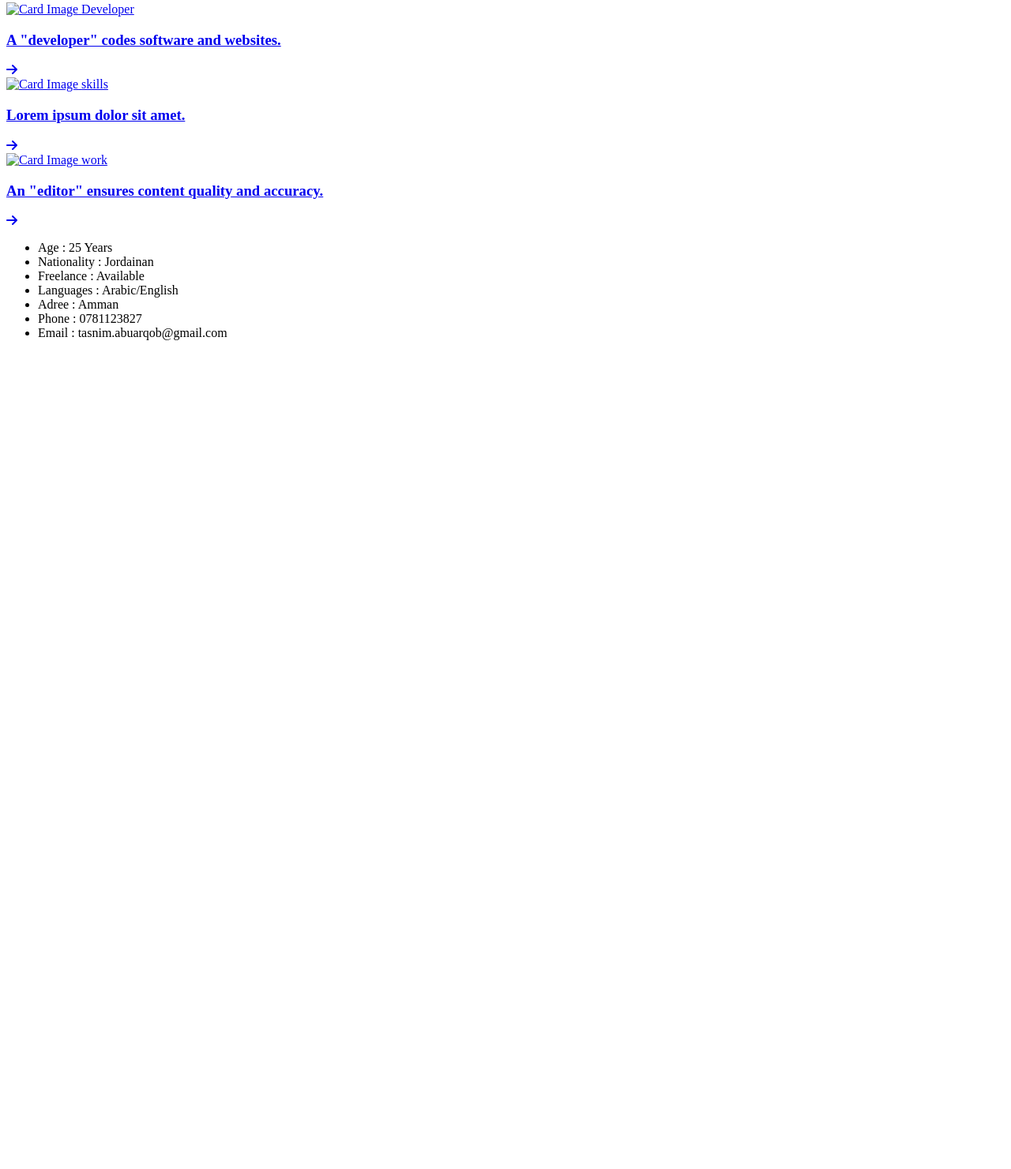
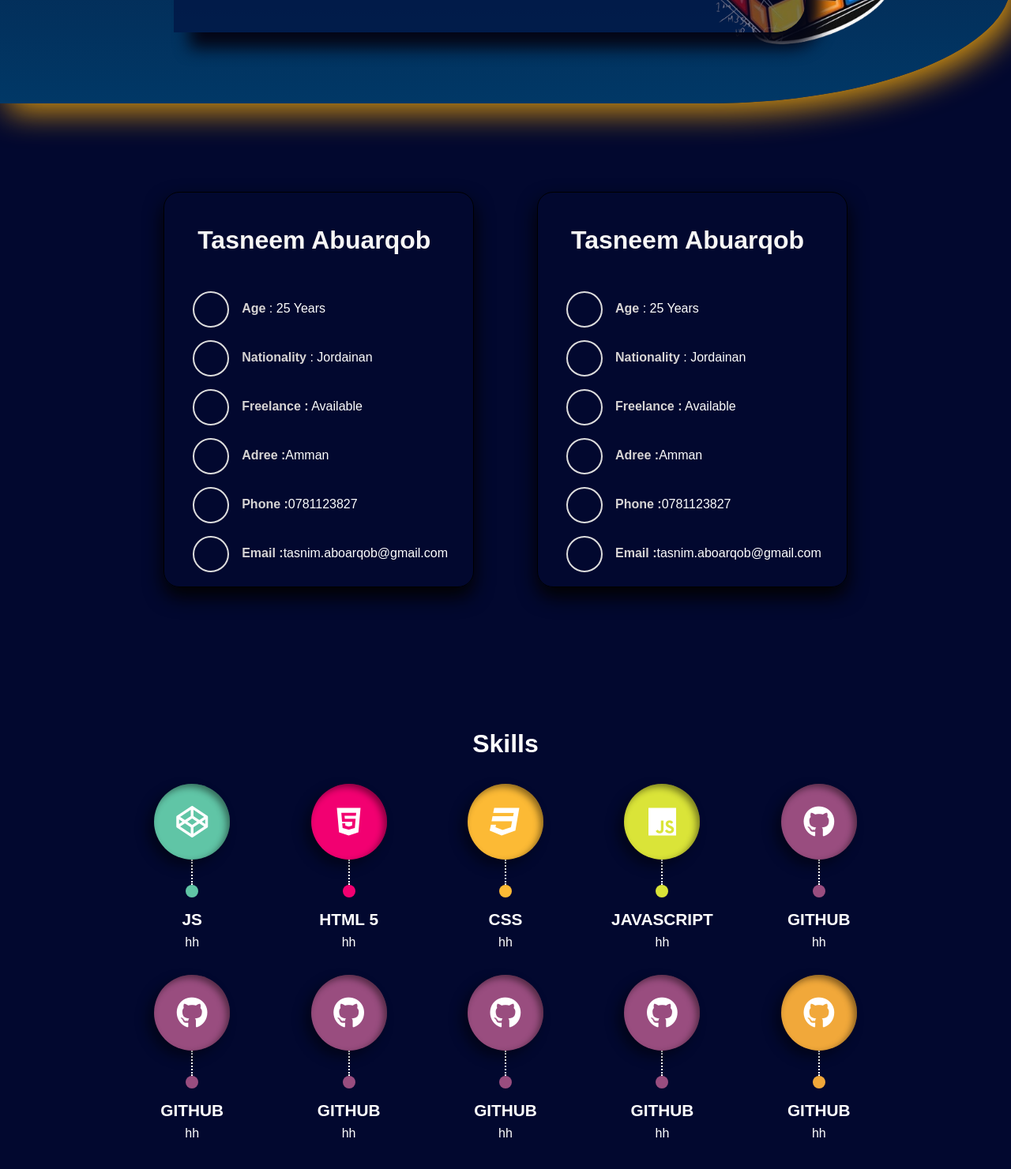
Before and after one commit to TasnimZaid/1stproject, a plain HTML site: page index.html in a window 1280 px wide. Shown: the part 379-1860 px from the top of the page at 79% size. Before the commit the page ends 826 px from the top, so only its background shows below. Drawn offline with nearby package versions, Linux system fonts and the light colour scheme.

Commit message:
without real inf

```diff
--- a/index.html
+++ b/index.html
@@ -6,7 +6,7 @@
     <link rel="stylesheet" href="https://cdnjs.cloudflare.com/ajax/libs/font-awesome/6.2.1/css/all.min.css"
     integrity="sha512-MV7K8+y+gLIBoVD59lQIYicR65iaqukzvf/nwasF0nqhPay5w/9lJmVM2hMDcnK1OnMGCdVK+iQrJ7lzPJQd1w=="
      crossorigin="anonymous" referrerpolicy="no-referrer" />
-     <link rel="stylesheet" href="Untitled-2.css">
+     <link rel="stylesheet" href="stylesheet.css">
     <title>Document</title>
 
 
@@ -86,12 +86,163 @@
 <br>
 <br>
 
+
+
+<div class="containerlist">
+
+<!--List-->
+
+<div class="listinf">
+
+<strong class="listname">Tasneem Abuarqob</strong>
+<br>
+
+<ol >
+  <li class="listc" >
+    <strong>Age </strong> : 25 Years
+  </li>
+  <br>
+  <li class="listc">
+    <strong>Nationality </strong> : Jordainan
+
+  </li>
+  <br>
+  <li class="listc">
+    <strong>Freelance :</strong> Available
+
+  </li>
+  <br>
+  <li class="listc">
+    <strong> Adree :</strong>Amman
+
+  </li>
+  <br>
+
+  <li class="listc">
+    <strong> Phone :</strong>0781123827
+
+  </li>
+  <br>
+  <li class="listc">
+    <strong> Email :</strong>tasnim.aboarqob@gmail.com
+
+  </li>
+</ol>
+</div>
+<!--List 2-->
+
+<div class="listinf">
+
+    <strong class="listname">Tasneem Abuarqob</strong>
+    <br>
+
+    <ol >
+      <li class="listc" >
+        <strong>Age </strong> : 25 Years
+      </li>
+      <br>
+      <li class="listc">
+        <strong>Nationality </strong> : Jordainan
+
+      </li>
+      <br>
+      <li class="listc">
+        <strong>Freelance :</strong> Available
+
+      </li>
+      <br>
+      <li class="listc">
+        <strong> Adree :</strong>Amman
+
+      </li>
+      <br>
+
+      <li class="listc">
+        <strong> Phone :</strong>0781123827
+
+      </li>
+      <br>
+      <li class="listc">
+        <strong> Email :</strong>tasnim.aboarqob@gmail.com
+
+      </li>
+    </ol>
+    </div>
+
+
+
+
+</div>
+
+
+
+
+<!--skills-->
+<div class="skill">
+<h1>Skills</h1>
+<ul class="ulsill">
+    <li class="liskill" style="--accent-color:#60c5a6">
+        <div class="icon"><i class="fa-brands fa-codepen"></i></div>
+        <div class="title">js</div>
+        <div class="descr">hh</div>
+    </li>
+    <li class="liskill" style="--accent-color:#f20071">
+        <div class="icon"><i class="fa-brands fa-html5"></i></div>
+        <div class="title">HTML 5</div>
+        <div class="descr">hh</div>
+    </li>
+    <li class="liskill" style="--accent-color:#FCBA35">
+        <div class="icon"><i class="fa-brands fa-css3"></i></div>
+        <div class="title">CSS </div>
+        <div class="descr">hh</div>
+    </li>
+    <li class="liskill" style="--accent-color:#DAE438">
+        <div class="icon"><i class="fa-brands fa-js"></i></div>
+        <div class="title">Javascript</div>
+        <div class="descr">hh</div>
+    </li>
+    <li class="liskill" style="--accent-color:#994D7F">
+        <div class="icon"><i class="fa-brands fa-github"></i></div>
+        <div class="title">Github</div>
+        <div class="descr">hh</div>
+    </li>
+    <li class="liskill" style="--accent-color:#994D7F">
+        <div class="icon"><i class="fa-brands fa-github"></i></div>
+        <div class="title">Github</div>
+        <div class="descr">hh</div>
+    </li>
+    <li class="liskill" style="--accent-color:#994D7F">
+        <div class="icon"><i class="fa-brands fa-github"></i></div>
+        <div class="title">Github</div>
+        <div class="descr">hh</div>
+    </li>
+    <li class="liskill" style="--accent-color:#994D7F">
+        <div class="icon"><i class="fa-brands fa-github"></i></div>
+        <div class="title">Github</div>
+        <div class="descr">hh</div>
+    </li>
+    <li class="liskill" style="--accent-color:#994D7F">
+        <div class="icon"><i class="fa-brands fa-github"></i></div>
+        <div class="title">Github</div>
+        <div class="descr">hh</div>
+        <li class="liskill" style="--accent-color:#f1a83a">
+            <div class="icon"><i class="fa-brands fa-github"></i></div>
+            <div class="title">Github</div>
+            <div class="descr">hh</div>
+        </li>
+    </li>
+</ul>
+
+
+
+</div>
+
 <!--Cards-->
 <div class="card-list">
     <a href="#" class="card-item">
         <img src="pic/1.jpg" alt="Card Image">
         <span class="developer">Developer</span>
-        <h3>A "developer" codes software and websites.</h3>
+        <h3>Lorem ipsum dolor sit amet consectetur adipisicing elit.</h3>
         <div class="arrow">
             <i class="fas fa-arrow-right card-icon"></i>
         </div>
@@ -107,29 +258,11 @@
     <a href="#" class="card-item">
         <img src="pic/2.jpg" alt="Card Image">
         <span class="work">work</span>
-        <h3>An "editor" ensures content quality and accuracy.</h3>
+        <h3>Lorem ipsum dolor sit amet consectetur adipisicing elit. Dolorem, dolore.</h3>
         <div class="arrow">
             <i class="fas fa-arrow-right card-icon"></i>
         </div>
     </a>
 </div>
 
-<div class="personalinf">
-
-
-    <ul class="listinf">
-        <li> <span class="inf"> Age : </span> 25 Years</li>
-        <li> <span class="inf">Nationality : </span>Jordainan</li>
-        <li> <span class="inf"> Freelance : </span> Available </li>
-        <li> <span class="inf">Languages : </span>Arabic/English</li>
-        <li> <span class="inf"> Adree : </span> Amman</li>
-        <li> <span class="inf">Phone : </span>0781123827</li>
-        <li> <span class="inf"> Email : </span> tasnim.abuarqob@gmail.com</li>
-
-    </ul>
-
-</div>
-</div>
-
-</body>
-</html>
+<div style="background-color: aliceblue;">Lorem ipsum dolor sit amet consectetur adipisicing elit. Nesciunt quae tempore officia sequi laudantium, inventore consequuntur molestiae facere? Est eaque qui excepturi earum ullam obcaecati voluptatum quisquam fuga natus at!</div>
--- a/stylesheet.css
+++ b/stylesheet.css
@@ -1,3 +1,6 @@
+@import url('https://fonts.googleapis.com/css2?family=Space+Mono:ital,wght@0,400;0,700;1,400;1,700&display=swap');
+
+
 * {
     margin: 0;
     padding: 0;
@@ -347,7 +350,7 @@ hr{
     color: #205c20;
 }
 .card-item h3 {
-    color: #f1a83a;
+    color: #fff;
     font-size: 1.438rem;
     margin-top: 28px;
     font-weight: 600;
@@ -359,16 +362,14 @@ hr{
     transform: rotate(-35deg);
     height: 40px;
     width: 40px;
-    color: #f1a83a;
+    color: #fff;
     border: 1px solid #000;
     border-radius: 50%;
     margin-top: 40px;
     transition: 0.2s ease;
 }
-.card-list .card-item:hover .arrow  {
-    background: #000;
-    color: #f1a83a;
-}
+
+
 @media (max-width: 1200px) {
     .card-list .card-item {
         padding: 15px;
@@ -380,21 +381,164 @@ hr{
     }
 }
 
-
-
-.personalinf{
-    margin-left: 60px;
-    width: 50%;
-    height: 300px ;
-    font-size: 2rem;
-    color: #f1a83a;
-    background-color: #fff;
-
-}
-.listinf{
-    grid-area: 1/2/9/3;
-    list-style-type: circle;
-    color: orange;
+.listinf:hover{
 
 
 }
+
+
+
+
+.containerlist{
+    display: flex;
+    justify-content: center;
+    height: fit-content;
+}
+
+.listinf{
+    border-radius: 20px;
+  font-family: 'Space Mono', monospace;
+  display: flex;
+  flex-direction: column;
+  max-width: max-content;
+  padding: 32px;
+  margin: 40px ;
+  border: 1px solid ;
+  box-shadow: 0px 12px 24px #030201;
+  list-style-type: circle;
+  transition: 0.2s ease;
+
+
+}
+.listname{
+    font-size: 2rem;
+    color: #f7f6f5;
+    padding: 10px;
+    animation: ;
+}
+
+
+ol { padding-left: 50px; }
+.listc {
+
+  color: #fdfdfd;
+  padding-left: 16px;
+  margin-top: 24px;
+  position: relative;
+  font-size: 16px;
+  line-height: 20px;
+
+  &:before {
+    content: '';
+    display: block;
+    height: 42px;
+    width: 42px;
+    border-radius: 50%;
+    border: 2px solid #ddd;
+    position: absolute;
+    top: -12px;
+    left: -46px;
+  }
+}
+
+strong { color: #d7d4d4; }
+
+
+
+
+
+
+/* skill */
+.skill {
+  --color: rgb(255, 255, 255);
+  min-height: 100vh;
+  display: grid;
+  align-content: center;
+  gap: 2rem;
+  padding: 2rem;
+  font-family: "Jura", sans-serif;
+  color: var(--color);
+  background: var(--bgColor);
+}
+
+h1 {
+  text-align: center;
+}
+
+.ulsill {
+  width: min(60rem, 90%);
+  margin-inline: auto;
+  display: grid;
+  grid-template-columns: repeat(auto-fit, minmax(10rem, 1fr));
+  justify-content: center;
+  gap: 2rem;
+  list-style: none;
+}
+
+.ulsill .liskill {
+  max-width: 12rem;
+  justify-self: center;
+  display: grid;
+  grid-template:
+    "icon"
+    "line"
+    "dot"
+    "title"
+    "descr" 1fr;
+  justify-items: center;
+  align-items: flex-start;
+  text-align: center;
+}
+
+.ulsill .liskill .icon {
+  grid-area: icon;
+  width: 6rem;
+  aspect-ratio: 1;
+  display: grid;
+  place-items: center;
+  color: white;
+  font-size: 2.5rem;
+  border: 0.4rem solid var(--bgColor);
+  border-radius: 50%;
+  background: var(--accent-color);
+  box-shadow: -0.5rem 0.5rem 1rem rgba(0, 0, 0, 0.45),
+    inset -0.25rem 0.25rem 0.5rem rgba(0, 0, 0, 0.45);
+}
+
+.ulsill .liskill::before {
+  content: "";
+  grid-area: line;
+  height: 2rem;
+  border-right: 2px dotted currentColor;
+}
+
+.ulsill .liskill::after {
+  content: "";
+  grid-area: dot;
+  width: 1rem;
+  aspect-ratio: 1;
+  border-radius: 50%;
+  background: var(--accent-color);
+  justify-self: center;
+  margin-bottom: 0.5rem;
+}
+
+.ulsill .liskill .title {
+  grid-area: title;
+  margin-block: 0.5rem;
+  font-size: 1.3rem;
+  font-weight: 600;
+  text-align: center;
+  text-transform: uppercase;
+}
+
+.credits {
+  position: fixed;
+  bottom: 1rem;
+  right: 1rem;
+}
+.credits a {
+  color: var(--color);
+}
+
+/* skill */
```
Also changed, not shown: pic/1.jpg (added), pic/2.jpg (added), pic/3.jpg (added), pic/4.jpg (added), pic/6.jpg (added), pic/back-removebg-preview.png (added), pic/back.jpg (added), pic/jjlogo-removebg-preview.png (added), pic/jjlogo.jpg (added), 1 other file.
